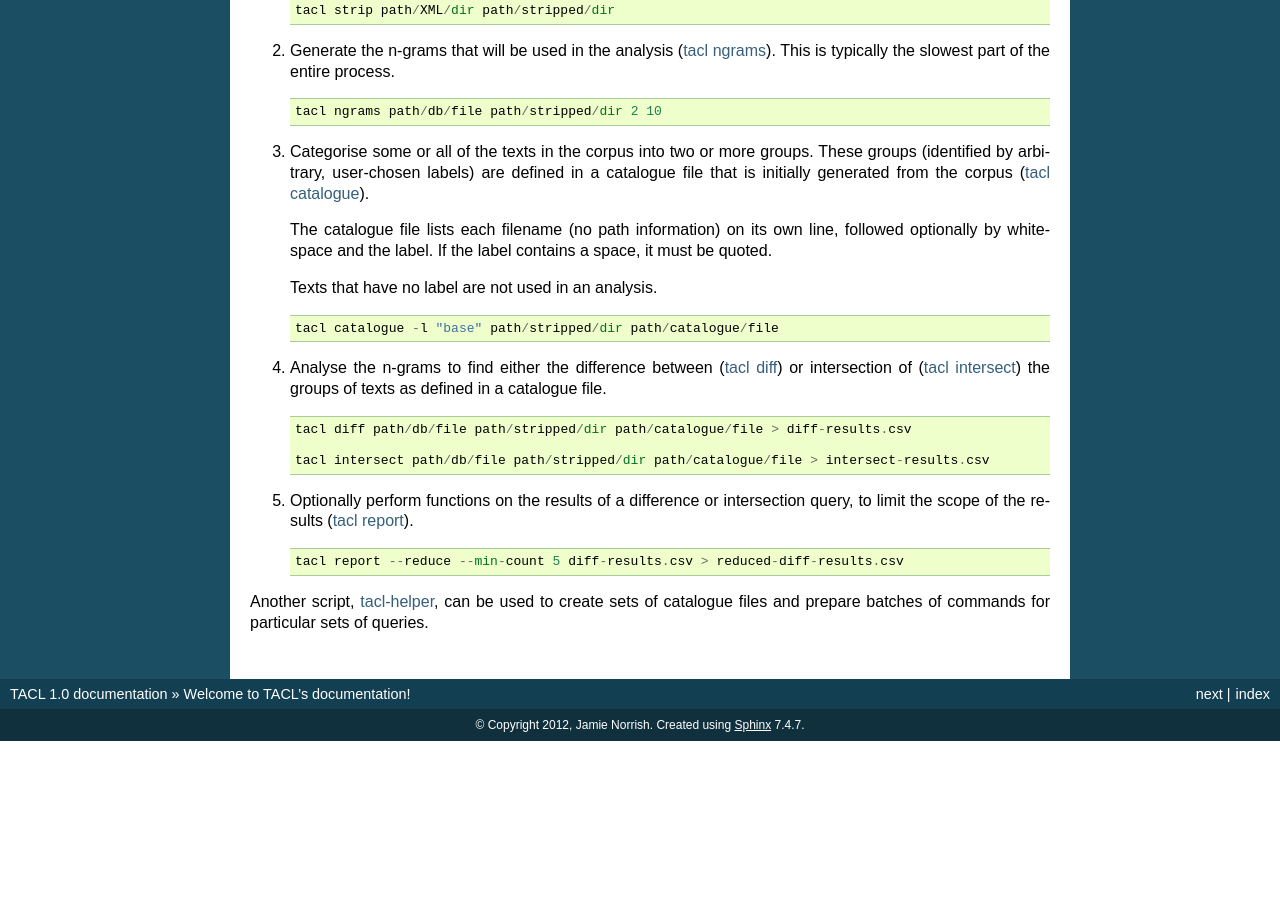
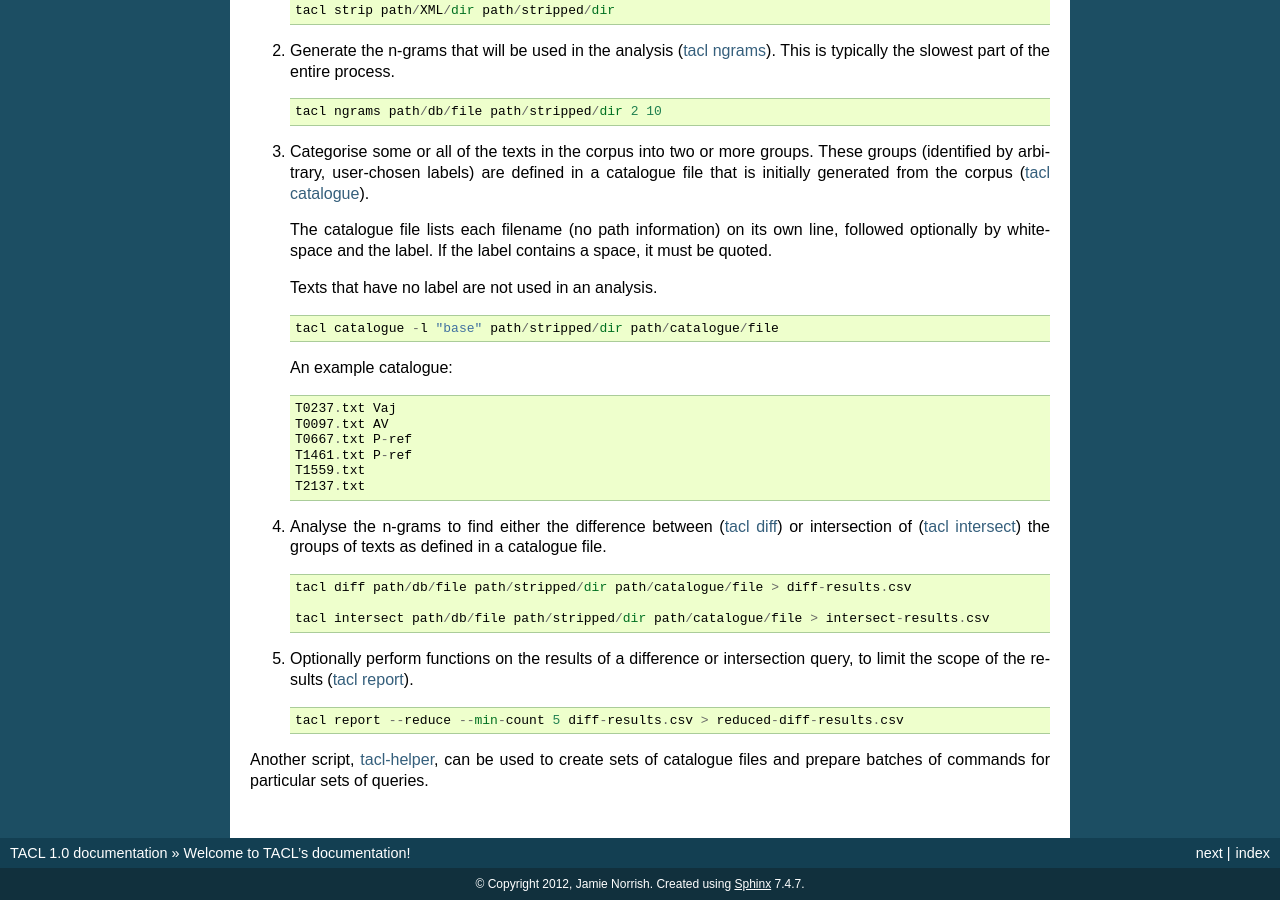
Before and after one commit to ajenhl/tacl, a Sphinx documentation site: the page built from docs/source/index.rst, in a window 1280 px wide and 900 px high, scrolled down 596 px. Built offline with Sphinx 7.4.7, drawn with Linux system fonts in a browser that asks for light colours; before the commit the page ends 1337 px from its top, so only the background shows below that.

Commit message:
Added an example of a catalogue's contents.

```diff
--- a/docs/source/index.rst
+++ b/docs/source/index.rst
@@ -64,6 +64,15 @@ analysis of the corpus, as listed with example commands:
 
        tacl catalogue -l "base" path/stripped/dir path/catalogue/file
 
+   An example catalogue: ::
+
+       T0237.txt Vaj
+       T0097.txt AV
+       T0667.txt P-ref
+       T1461.txt P-ref
+       T1559.txt
+       T2137.txt
+
 4. Analyse the n-grams to find either the difference between
    (:doc:`tacl diff <scripts/tacl-diff>`) or intersection of
    (:doc:`tacl intersect </scripts/tacl-intersect>`) the groups of
```
